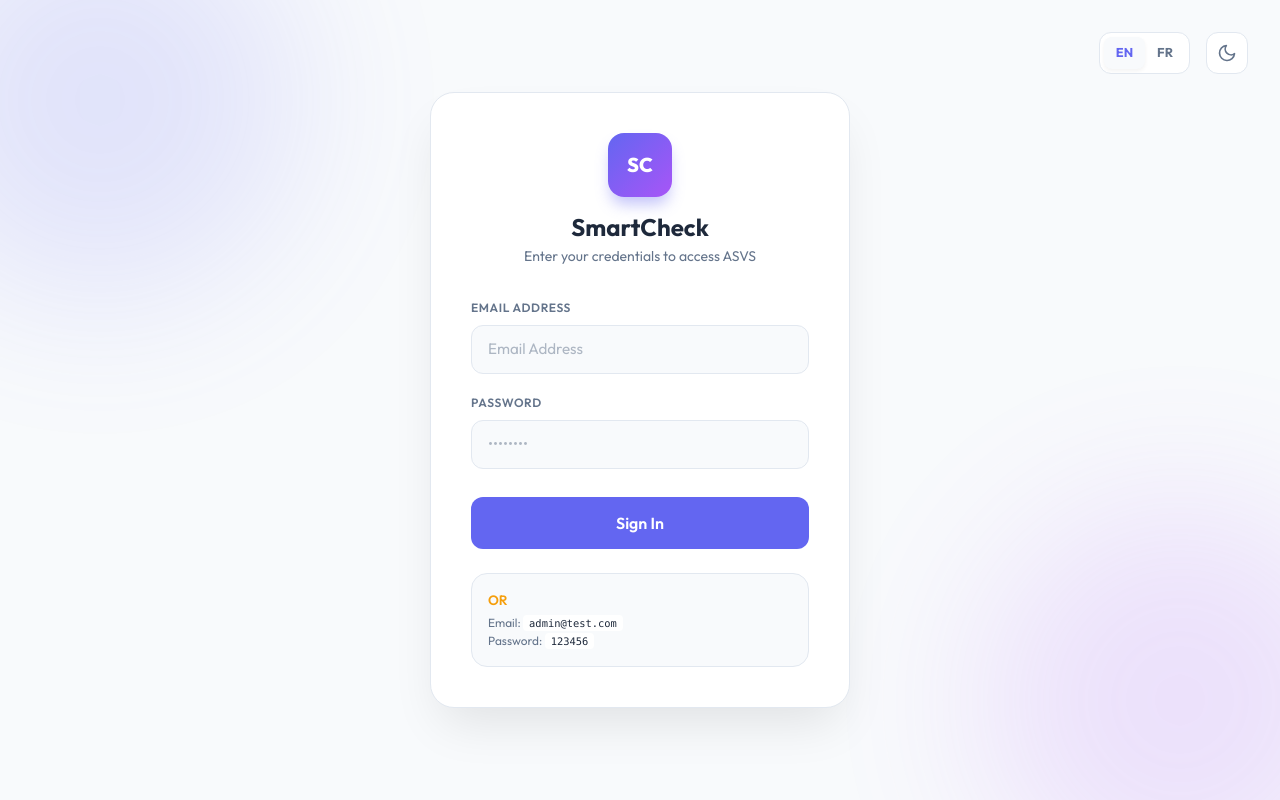
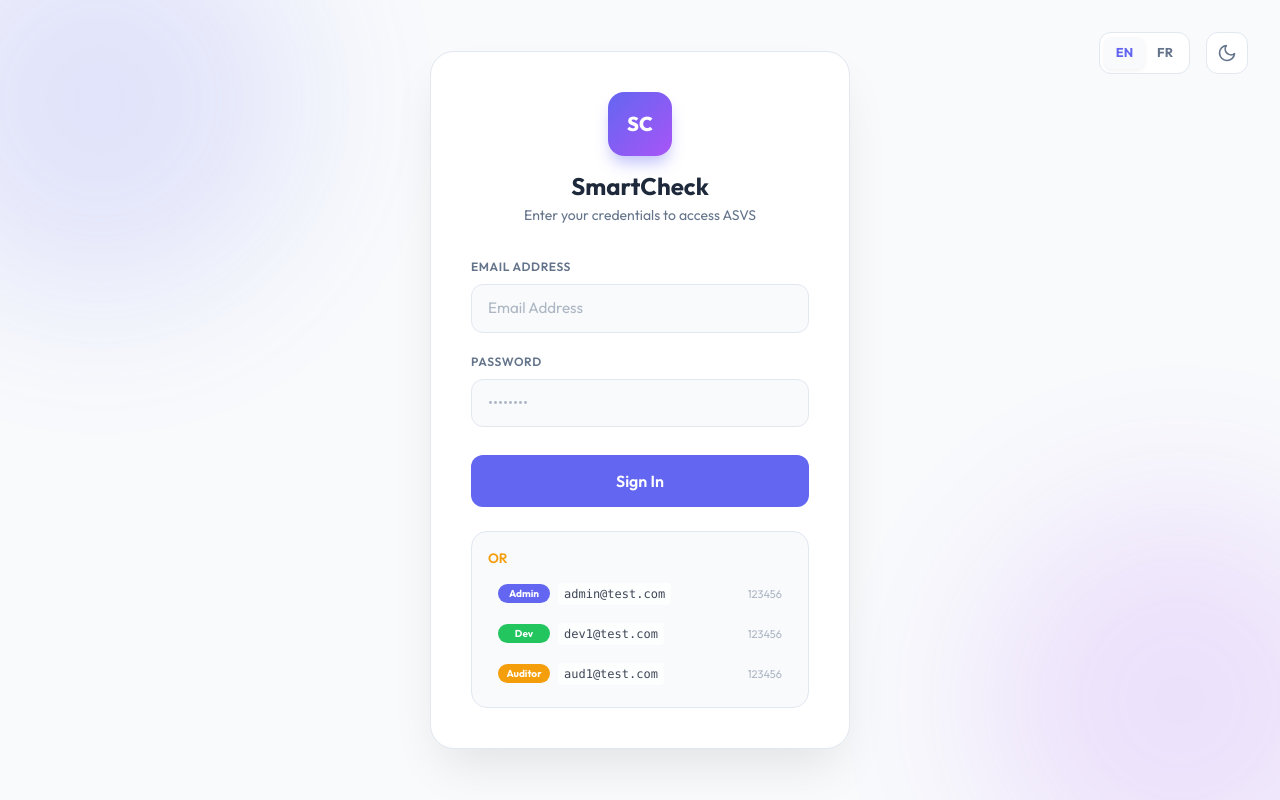
Before and after one commit to Chaimae-mj/Projet-ASVS, an Angular app in the folder frontend/: page / in a window 1280 px wide. Built offline with nearby package versions, Linux system fonts and the light colour scheme.

Commit message:
feat: clickable demo accounts

```diff
--- a/frontend/src/app/features/login/login.html
+++ b/frontend/src/app/features/login/login.html
@@ -60,12 +60,29 @@
       </button>
     </div>
 
-    <div class="alert-hint">
-      <strong>{{ t('OR') }}</strong>
-      <div class="mt-1 small">
-        Email: <code>admin@test.com</code><br />
-        Password: <code>123456</code>
-      </div>
+ <div class="alert-hint">
+  <strong>{{ t('OR') }}</strong>
+  <div class="hint-accounts">
+
+    <div class="hint-row" (click)="fillLogin('admin@test.com', '123456')">
+      <span class="hint-badge admin">Admin</span>
+      <code>admin@test.com</code>
+      <span class="hint-pass">123456</span>
     </div>
+
+    <div class="hint-row" (click)="fillLogin('dev1@test.com', '123456')">
+      <span class="hint-badge dev">Dev</span>
+      <code>dev1@test.com</code>
+      <span class="hint-pass">123456</span>
+    </div>
+
+    <div class="hint-row" (click)="fillLogin('aud1@test.com', '123456')">
+      <span class="hint-badge aud">Auditor</span>
+      <code>aud1@test.com</code>
+      <span class="hint-pass">123456</span>
+    </div>
+
   </div>
 </div>
+  </div>
+</div>
--- a/frontend/src/app/features/login/login.scss
+++ b/frontend/src/app/features/login/login.scss
@@ -234,3 +234,34 @@
   margin-bottom: 20px;
   text-align: center;
 }
+.hint-accounts {
+  display: flex;
+  flex-direction: column;
+  gap: 6px;
+  margin-top: 8px;
+}
+
+.hint-row {
+  display: flex;
+  align-items: center;
+  gap: 8px;
+  padding: 6px 10px;
+  border-radius: 8px;
+  cursor: pointer;
+  transition: background 0.2s;
+  &:hover { background: rgba(255,255,255,0.08); }
+  code { font-size: 12px; opacity: 0.85; }
+  .hint-pass { font-size: 11px; opacity: 0.5; margin-left: auto; }
+}
+
+.hint-badge {
+  font-size: 10px;
+  font-weight: 700;
+  padding: 2px 7px;
+  border-radius: 20px;
+  min-width: 52px;
+  text-align: center;
+  &.admin { background: #6366f1; color: #fff; }
+  &.dev   { background: #22c55e; color: #fff; }
+  &.aud   { background: #f59e0b; color: #fff; }
+}
--- a/frontend/src/app/features/login/login.ts
+++ b/frontend/src/app/features/login/login.ts
@@ -37,7 +37,10 @@ export class LoginComponent implements OnInit {
       this.router.navigateByUrl('/dashboard');
     }
   }
-
+fillLogin(email: string, password: string) {
+  this.email = email;
+  this.password = password;
+}
   onLogin() {
     this.loading = true;
     this.error = '';
```
